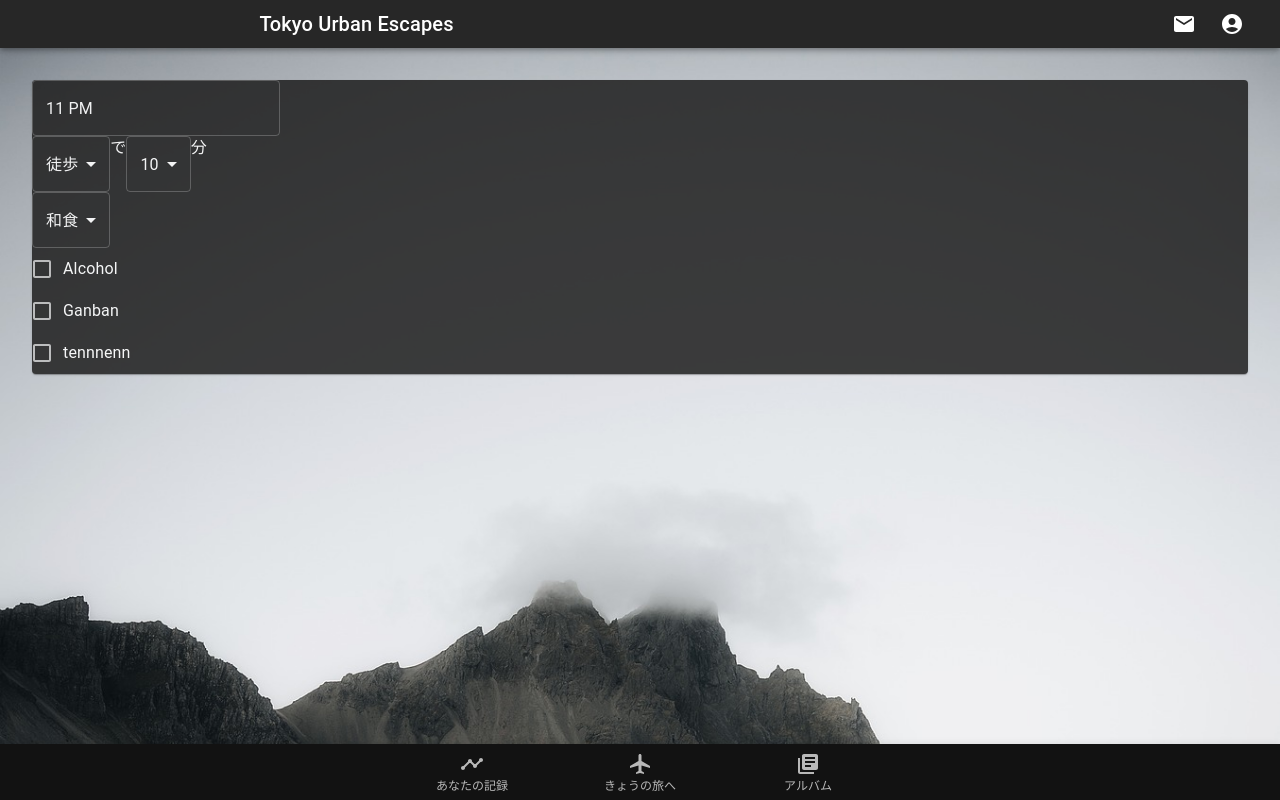
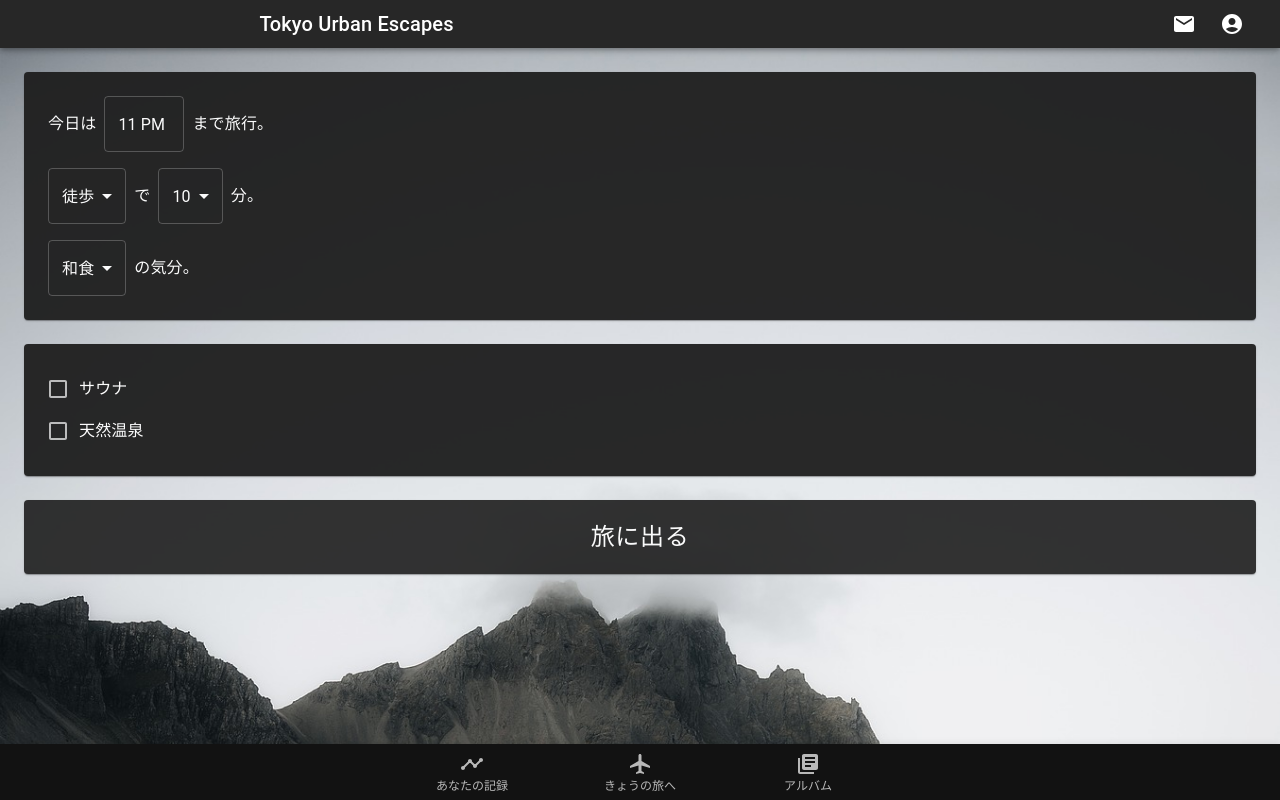
Before and after one commit to sattyorin/cheese, a React (Create React App) app: page /home in a window 1280 px wide. Built offline with nearby package versions, Linux system fonts and the light colour scheme.

Commit message:
Add question form for trip

```diff
--- a/src/pages/Home.tsx
+++ b/src/pages/Home.tsx
@@ -2,9 +2,11 @@ import {
   BottomNavigation,
   BottomNavigationAction,
   Box,
+  Button,
   Card,
   CardHeader,
   Checkbox,
+  Divider,
   FormControl,
   FormControlLabel,
   FormGroup,
@@ -14,6 +16,7 @@ import {
   MenuItem,
   Paper,
   Select,
+  Stack,
   TextField,
   Toolbar,
   Typography,
@@ -44,7 +47,7 @@ export default function Home() {
   const [genre, setGenre] = useState('1');
   const [alcohol, setAlcohol] = useState('0');
   const [sauna, setSauna] = useState('0');
-  const [ganban, setGanban] = useState('0');
+  const [kusuriyu, setKusuriyu] = useState('0');
   const [tennnenn, setTennenn] = useState('0');
 
   const backgroundImageUrl = 'url(./../images/mountains.jpg)';
@@ -60,10 +63,13 @@ export default function Home() {
         }}
       >
         <Box height="48px" />
-        <Box p={4}>
-          <Card sx={{ opacity: 0.85 }}>
+        <Box p={3}>
+          <Card sx={{ opacity: 0.95, p: 3 }}>
+            <Stack direction="row" spacing={1} alignItems="center">
+              <span>今日は</span>
               <LocalizationProvider dateAdapter={AdapterDateFns}>
                 <MobileTimePicker
+                  sx={{ width: '80px' }}
                   value={time}
                   onChange={(newValue) => {
                     if (newValue! <= new Date()) {
@@ -82,8 +88,9 @@ export default function Home() {
                   </Typography>
                 )}
               </LocalizationProvider>
-
-            <br />
+              <span>まで旅行。</span>
+            </Stack>
+            <Stack direction="row" spacing={1} alignItems="center" mt={2}>
               <FormControl>
                 <Select
                   value={moveByTrain}
@@ -108,8 +115,9 @@ export default function Home() {
                   <MenuItem value={20}>20</MenuItem>
                 </Select>
               </FormControl>
-            <span>分</span>
-            <br />
+              <span>分。</span>
+            </Stack>
+            <Stack direction="row" spacing={1} alignItems="center" mt={2}>
               <FormControl>
                 <Select
                   value={genre}
@@ -123,25 +131,19 @@ export default function Home() {
                   <MenuItem value={4}>中華</MenuItem>
                 </Select>
               </FormControl>
-            <br />
+              <span>の気分。</span>
+            </Stack>
+          </Card>
+          <Card sx={{ p: 3, mt: 3, opacity: 0.95 }}>
             <FormGroup>
               <FormControlLabel
                 control={
                   <Checkbox
-                    checked={alcohol === '1' ? true : false}
-                    onChange={(e) => setAlcohol(e.target.checked ? '1' : '0')}
+                    checked={sauna === '1' ? true : false}
+                    onChange={(e) => setSauna(e.target.checked ? '1' : '0')}
                   />
                 }
-                label="Alcohol"
-              />
-              <FormControlLabel
-                control={
-                  <Checkbox
-                    checked={ganban === '1' ? true : false}
-                    onChange={(e) => setGanban(e.target.checked ? '1' : '0')}
-                  />
-                }
-                label="Ganban"
+                label="サウナ"
               />
               <FormControlLabel
                 control={
@@ -150,9 +152,19 @@ export default function Home() {
                     onChange={(e) => setTennenn(e.target.checked ? '1' : '0')}
                   />
                 }
-                label="tennnenn"
+                label="天然温泉"
               />
             </FormGroup>
+          </Card>
+          <Card sx={{ mt: 3, opacity: 0.9 }}>
+            <Button
+              variant="text"
+              size="large"
+              color="inherit"
+              sx={{ paddingY: 2, fontSize: 24, width: '100%' }}
+            >
+              旅に出る
+            </Button>
           </Card>
         </Box>
       </div>
```
Lines whose indentation alone changed are shown as unchanged.
